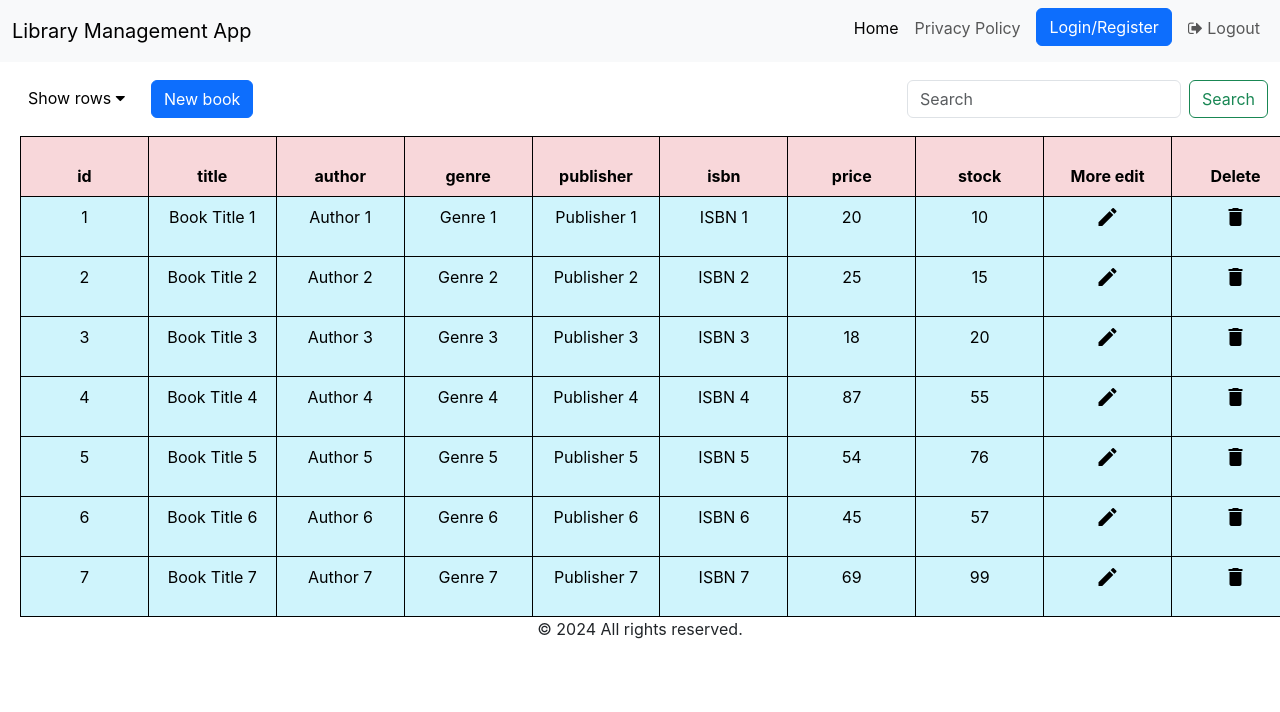
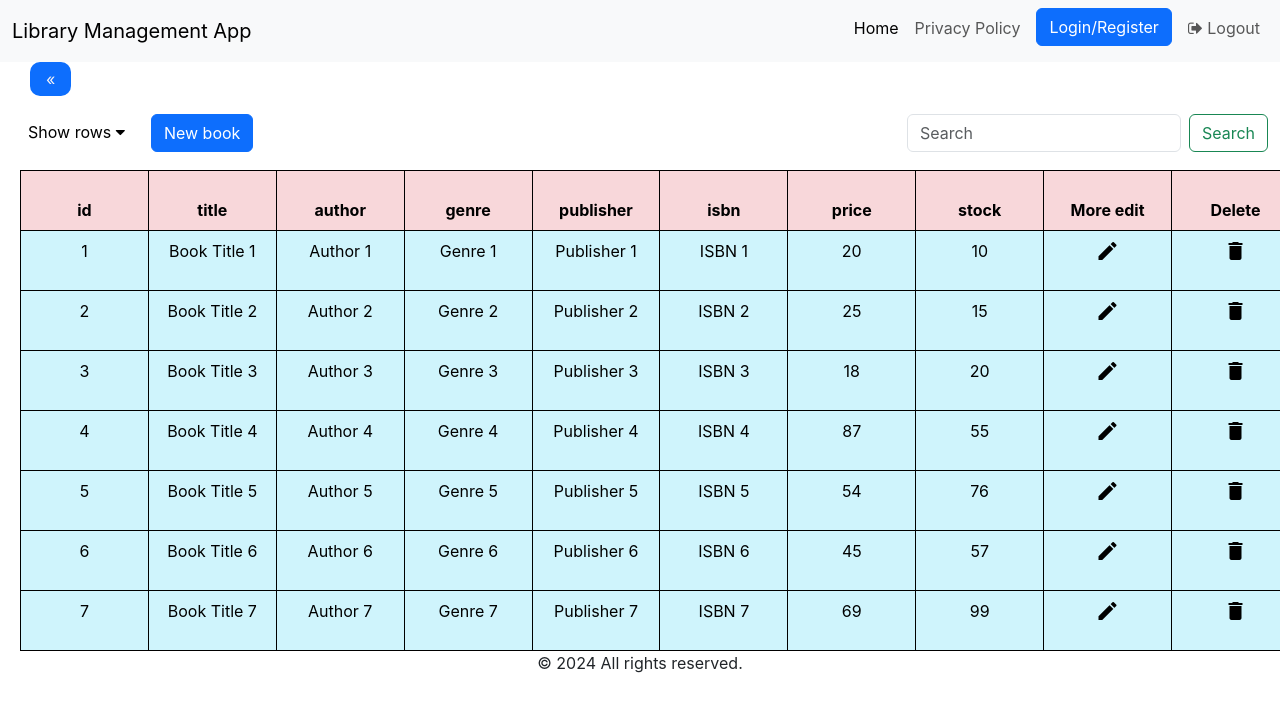
Before and after one commit to frex-arup/library-mgmt-react, a React (Create React App) app: page /Bookmanagement in a window 1280 px wide. Shown: the top 712 px of the page. Built offline with nearby package versions, Linux system fonts and the light colour scheme.

Commit message:
add previous button and add box shadow in login page

```diff
--- a/src/App.css
+++ b/src/App.css
@@ -56,6 +56,16 @@ tr,th,thead,td{
     .dropdown:hover .dropdown-content {display: block;}
 
 
+    .previous {
+      text-decoration: none;
+      display: inline-block;
+      padding: 5px 16px;
+      background-color: #0d6efd;
+      color: rgb(249, 244, 244);
+      border-radius: 10px;
+      margin-left: 30px;
+    }
+
 
 .login-image{
     width: 100%;
@@ -64,8 +74,15 @@ tr,th,thead,td{
     display: flex;
     justify-content: center;
     align-items: center;
+    box-shadow: rgba(17, 12, 46, 0.15) 0px 48px 100px 0px;
+    width: 600px;
+    border-radius: 10px;
+    border: 1px solid #f5f2f2;
 }
 
+.login-image1{
+  text-align: center;
+}
 
 
 * {box-sizing: border-box;}
--- a/src/pages/Bookmanagement.jsx
+++ b/src/pages/Bookmanagement.jsx
@@ -1,3 +1,5 @@
+import { Link } from "react-router-dom";
+
 export default function Bookmanagement() {
   const bookmanagement = [
     {
@@ -73,6 +75,7 @@ export default function Bookmanagement() {
   ];
   return (
     <div>
+      <Link to="/library-mgmt-react" class="previous">&laquo; </Link>
       <nav className="navbar navbar-expand-lg ">
         <div className="container-fluid">
           {/* <a className="navbar-brand" href="#">
@@ -104,13 +107,13 @@ export default function Bookmanagement() {
                 </div>
               </li>
               <li>
-                <button
+                <Link to="/Createnewbook"><button
                   type="button"
                   class="btn btn-primary"
                   style={{ margin: "10px" }}
                 >
                   New book
-                </button>
+                </button></Link>
               </li>
             </ul>
             <form className="d-flex" role="search">
@@ -127,6 +130,7 @@ export default function Bookmanagement() {
           </div>
         </div>
       </nav>
+
       <div class="table-responsive">
         <table class="table table-info table-hover">
           <thead className="table-danger">
@@ -165,6 +169,7 @@ export default function Bookmanagement() {
           </tbody>
         </table>
       </div>
+
     </div>
   );
 }
--- a/src/pages/Login.jsx
+++ b/src/pages/Login.jsx
@@ -1,5 +1,6 @@
 import React, { useState } from 'react';
 import Loginimage from '../Images/loginpage.png';
+import Loginimage1 from '../Images/login.png';
 import { Link } from 'react-router-dom';
 
 function Login() {
@@ -18,14 +19,14 @@ function Login() {
 <>
 <h1>Library Management App</h1>
     <div className="container-fluid">
-      <div className="row">
+      <div className="row" style={{gap:'50px'}}>
         <div className="col-md-6 ">
         <img src={Loginimage} className='login-image' alt="Login" />
 
         </div>
         <div className="col-md-6 login-form">
           <form>
-          <h2 className="mb-4">Login Your Account</h2>
+          <img src={Loginimage1} className='login-image1' alt="Login" />
             <div className="mb-3">
               <label htmlFor="username" className="form-label">Username</label>
               <input
--- a/src/pages/Register.jsx
+++ b/src/pages/Register.jsx
@@ -1,5 +1,6 @@
 import React, { useState } from 'react';
 import Loginimage from '../Images/loginpage.png';
+import { Link } from 'react-router-dom';
 
 function Register() {
   const [formData, setFormData] = useState({
@@ -23,6 +24,7 @@ function Register() {
 
   return (
     <div className="container">
+      <Link to="/" class="previous">&laquo;Login </Link>
       <div className="row justify-content-center">
         <div className='col-md-6'>
         <img src={Loginimage} className='login-image' alt="Login" />
```
